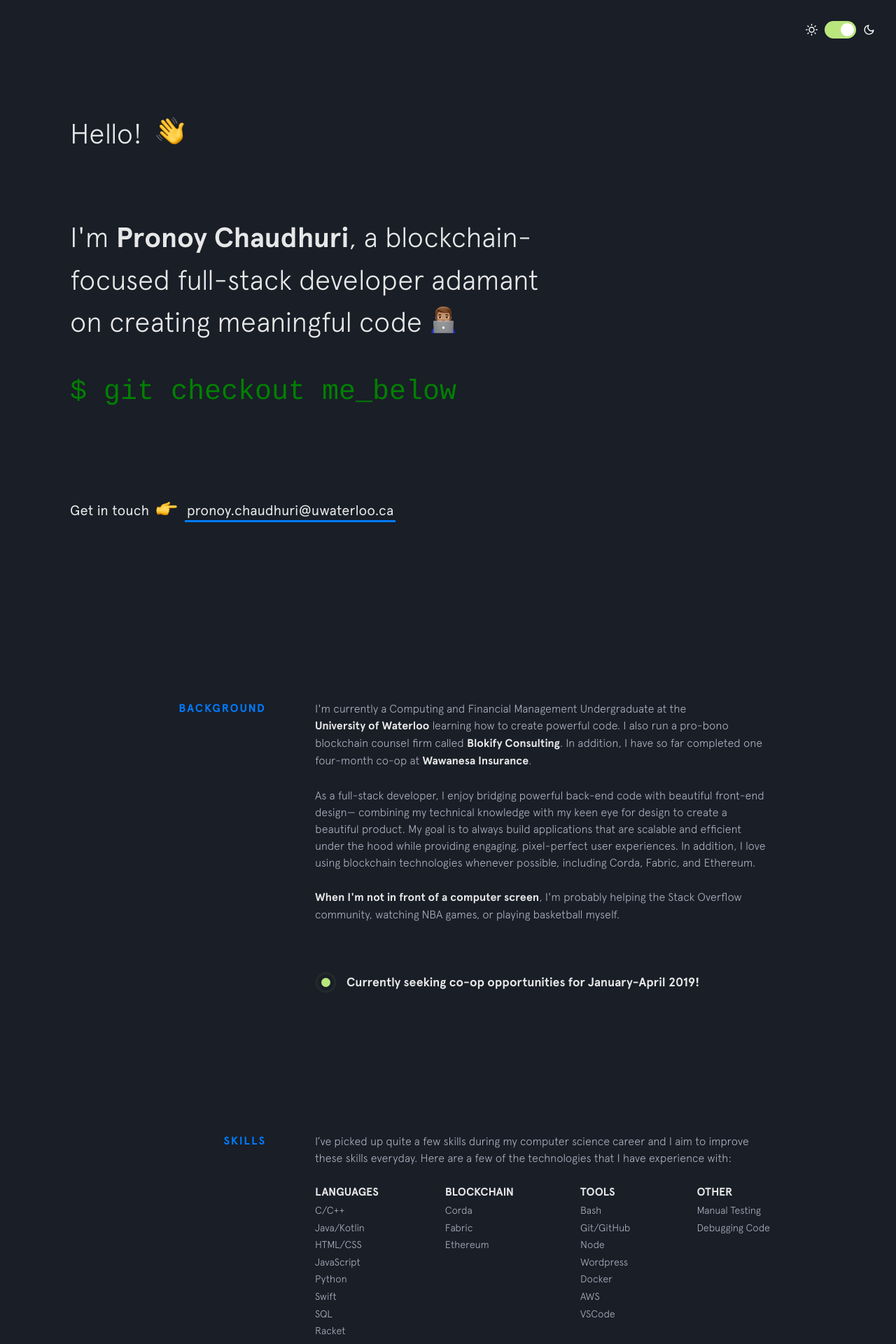
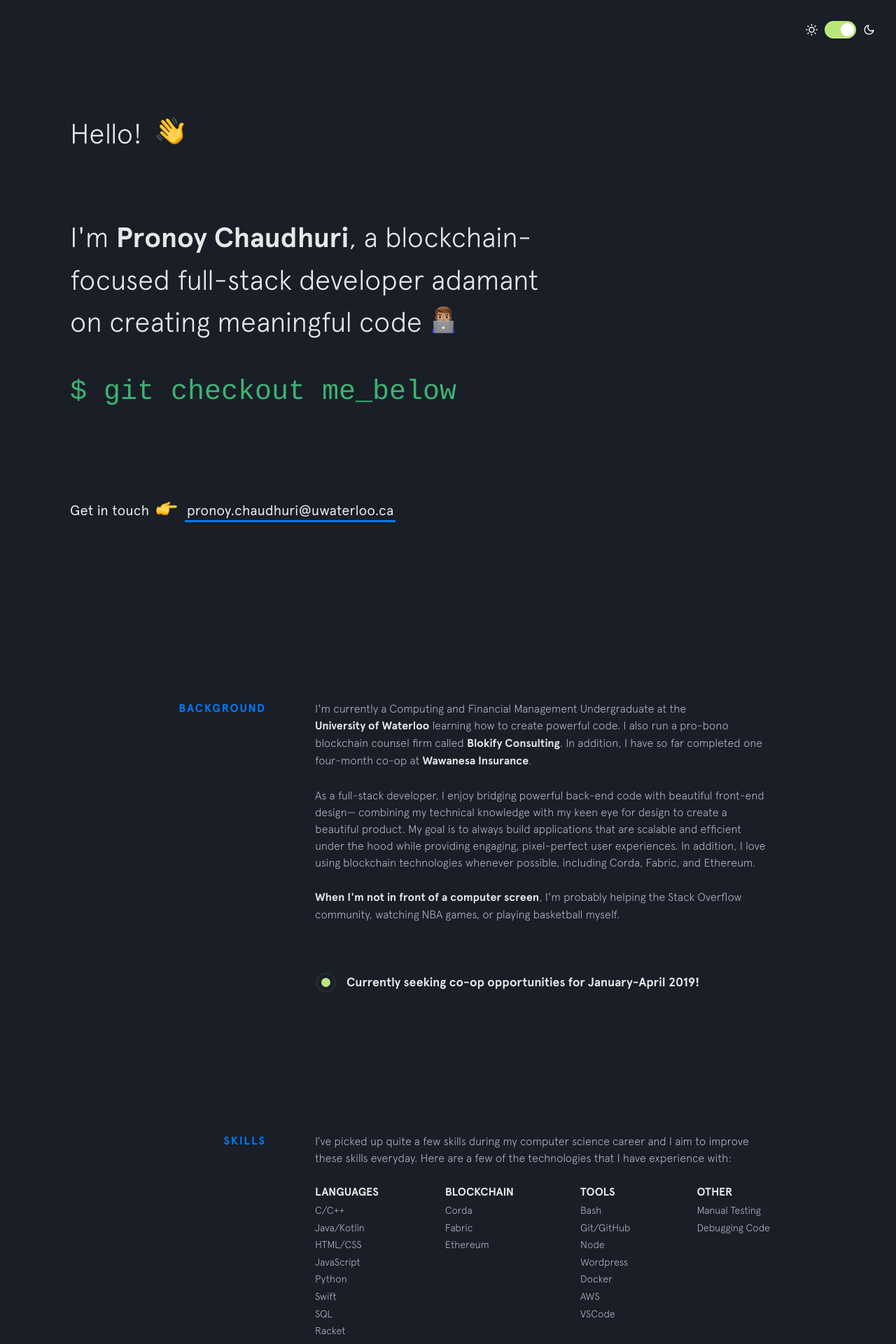
Before and after one commit to PronoyC/pronoyc.github.io, a Jekyll site: the page built from index.html, in a window 1280 px wide. Shown: the top 1920 px of the page at 70% size. Built offline with Jekyll 4.4.1, drawn with Linux system fonts in a browser that asks for light colours; nearby versions of some CDN libraries.

Commit message:
Update intro.html

```diff
--- a/_includes/intro.html
+++ b/_includes/intro.html
@@ -6,7 +6,7 @@
   <h2 class="intro__tagline">I'm
     <span class="name">Pronoy Chaudhuri</span>, a blockchain-focused full-stack developer adamant on creating meaningful code
     <span class="emoji technologist"></span>
-    <p style="font-family:courier;color:green;"> $ git checkout me_below </p>
+    <p style="font-family:courier;color:MediumSeaGreen;"> $ git checkout me_below </p>
   </h2>
 
   <h3 class="intro__contact">
```
